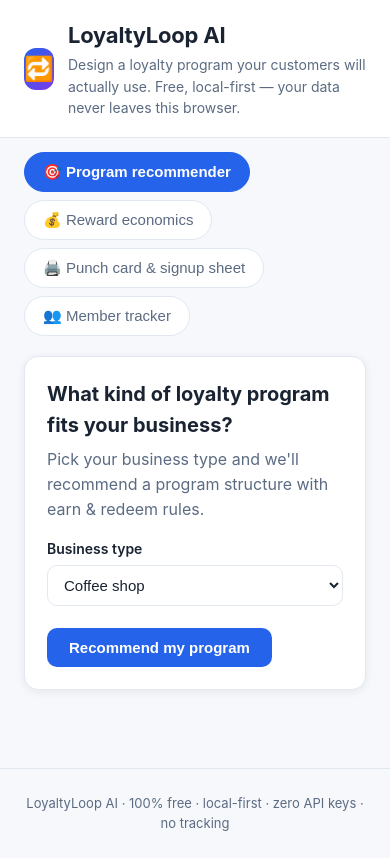
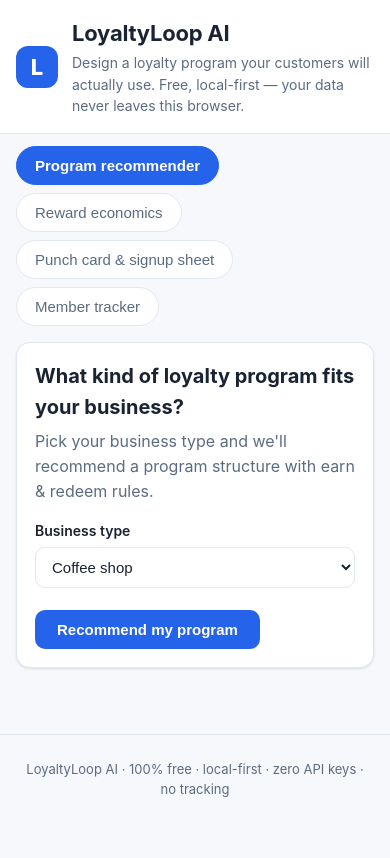
Before and after one commit to alexwboles/loyaltyloop-ai, a plain HTML site: page index.html in a window 390 px wide. Drawn offline with Linux system fonts and the light colour scheme.

Commit message:
Premium design pass: solid accent logo, emoji-free chrome, focus rings, mobile polish

```diff
--- a/css/style.css
+++ b/css/style.css
@@ -16,7 +16,8 @@
   --warn-bg: #fff7e6;
   --warn: #92600a;
   --radius: 14px;
-  --shadow: 0 2px 10px rgba(26, 35, 50, 0.07);
+  --shadow: 0 1px 3px rgba(26, 35, 50, .07), 0 1px 2px rgba(26, 35, 50, .05);
+  --focus-ring: rgba(37, 99, 235, .28);
 }
 
 * { box-sizing: border-box; }
@@ -42,12 +43,14 @@ body {
   width: 42px;
   height: 42px;
   border-radius: 12px;
-  background: linear-gradient(135deg, var(--accent), #7c3aed);
+  background: var(--accent);
   color: #fff;
-  font-size: 24px;
+  font-size: 22px;
+  font-weight: 800;
   display: flex;
   align-items: center;
   justify-content: center;
+  flex: 0 0 auto;
 }
 
 .app-header h1 { margin: 0; font-size: 22px; letter-spacing: -0.01em; }
@@ -72,6 +75,7 @@ body {
 }
 
 .tab-btn:hover { border-color: var(--accent); color: var(--accent); }
+.tab-btn:focus-visible { outline: 3px solid var(--focus-ring); outline-offset: 1px; }
 
 .tab-btn.active {
   background: var(--accent);
@@ -120,10 +124,16 @@ input[type="text"], input[type="number"], input[type="tel"], input[type="email"]
   color: var(--ink);
 }
 
-input:focus, select:focus { outline: 2px solid var(--accent-soft); border-color: var(--accent); }
+input:focus, select:focus { outline: 3px solid var(--focus-ring); border-color: var(--accent); }
 
 .grid-2 { display: grid; grid-template-columns: 1fr 1fr; gap: 0 24px; }
-@media (max-width: 640px) { .grid-2 { grid-template-columns: 1fr; } }
+@media (max-width: 640px) {
+  .grid-2 { grid-template-columns: 1fr; }
+  .app-header { padding: 16px; }
+  .tab-bar { padding: 12px 16px 0; }
+  main { padding: 16px 16px 48px; }
+  .card { padding: 18px; }
+}
 
 .btn {
   display: inline-block;
@@ -138,6 +148,7 @@ input:focus, select:focus { outline: 2px solid var(--accent-soft); border-color:
   margin-top: 10px;
 }
 .btn:hover { background: var(--accent-dark); }
+.btn:focus-visible { outline: 3px solid var(--focus-ring); outline-offset: 1px; }
 .btn.secondary { background: #fff; color: var(--accent); border: 1px solid var(--accent); }
 .btn.small { padding: 6px 12px; font-size: 13px; margin-top: 0; }
 
--- a/index.html
+++ b/index.html
@@ -10,7 +10,7 @@
 <body>
 
 <header class="app-header no-print">
-  <div class="logo" aria-hidden="true">🔁</div>
+  <div class="logo" aria-hidden="true">L</div>
   <div>
     <h1>LoyaltyLoop AI</h1>
     <p>Design a loyalty program your customers will actually use. Free, local-first — your data never leaves this browser.</p>
@@ -18,10 +18,10 @@
 </header>
 
 <nav class="tab-bar no-print" aria-label="Sections">
-  <button class="tab-btn active" data-tab="recommend" type="button">🎯 Program recommender</button>
-  <button class="tab-btn" data-tab="economics" type="button">💰 Reward economics</button>
-  <button class="tab-btn" data-tab="print" type="button">🖨️ Punch card &amp; signup sheet</button>
-  <button class="tab-btn" data-tab="members" type="button">👥 Member tracker</button>
+  <button class="tab-btn active" data-tab="recommend" type="button">Program recommender</button>
+  <button class="tab-btn" data-tab="economics" type="button">Reward economics</button>
+  <button class="tab-btn" data-tab="print" type="button">Punch card &amp; signup sheet</button>
+  <button class="tab-btn" data-tab="members" type="button">Member tracker</button>
 </nav>
 
 <main>
@@ -88,7 +88,7 @@
           </label>
         </div>
         <button id="pc-btn" class="btn secondary" type="button">Preview</button>
-        <button id="pc-print" class="btn" type="button">🖨️ Print card &amp; signup sheet</button>
+        <button id="pc-print" class="btn" type="button">Print card &amp; signup sheet</button>
       </div>
       <div id="print-area" class="print-sheet"></div>
     </div>
```
